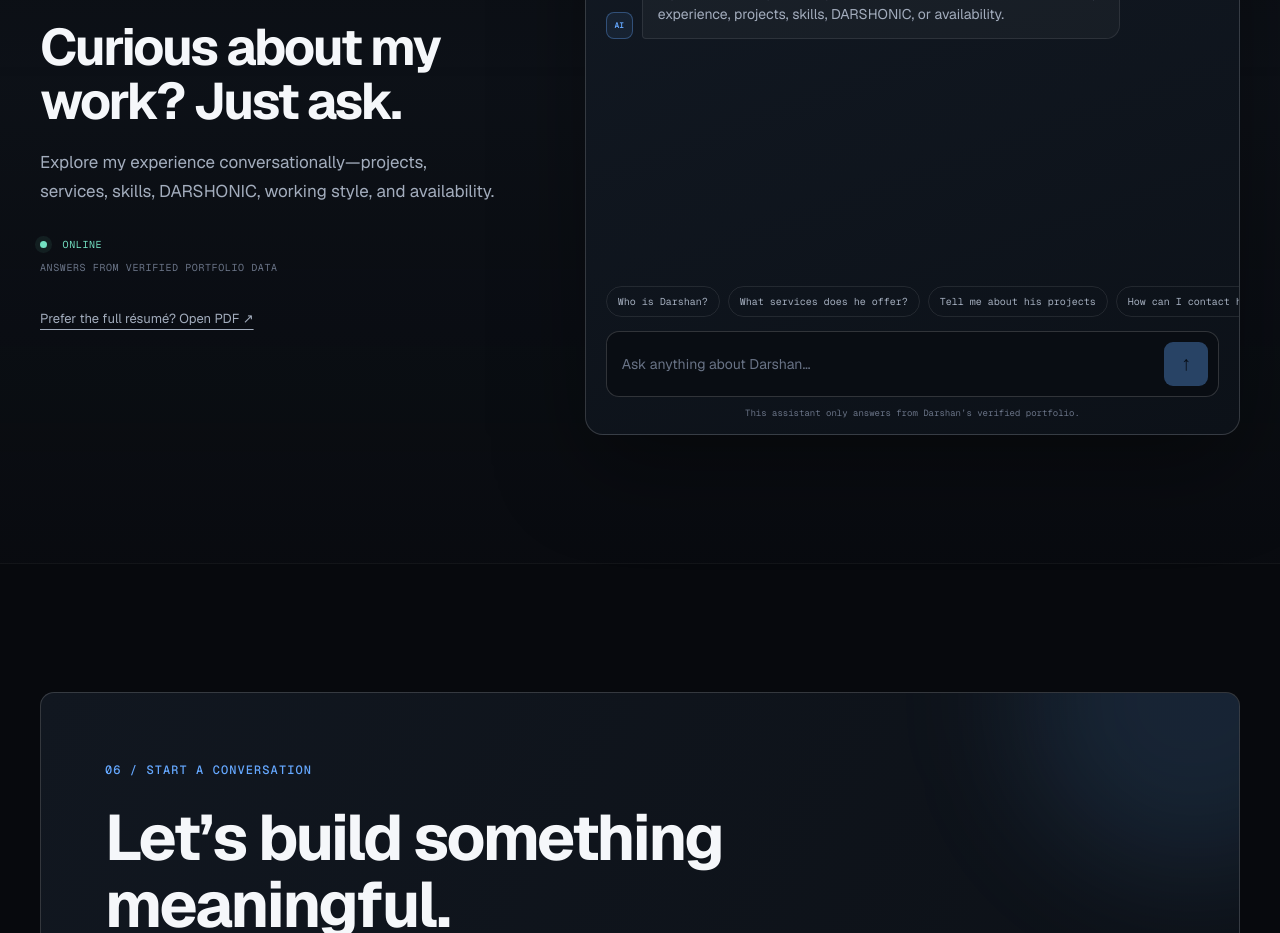
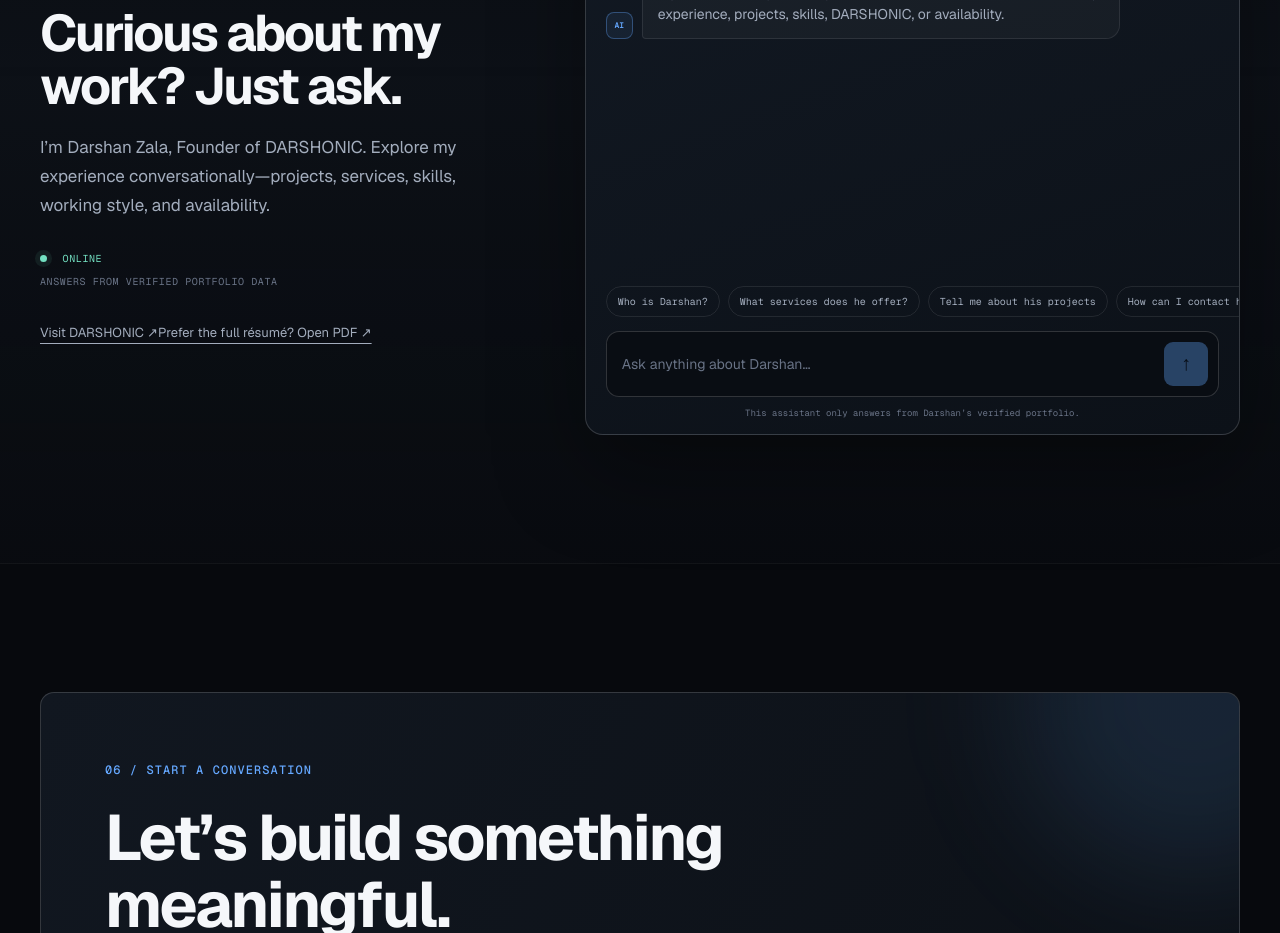
Before and after one commit to AksharBrahm369/Portfolio, a Next.js app: page / in a window 1280 px wide. Shown: the part 4660-5593 px from the top of the page. Built offline with nearby package versions, Linux system fonts and the light colour scheme.

Commit message:
Highlight DARSHONIC founder role

```diff
--- a/src/components/PortfolioAssistant.tsx
+++ b/src/components/PortfolioAssistant.tsx
@@ -197,11 +197,12 @@
       <div className={styles.assistantIntro}>
         <span className={styles.aboutKicker}>Interactive profile / AI assistant</span>
         <h3>Curious about my work? Just ask.</h3>
-        <p>Explore my experience conversationally—projects, services, skills, DARSHONIC, working style, and availability.</p>
+        <p>I’m Darshan Zala, Founder of DARSHONIC. Explore my experience conversationally—projects, services, skills, working style, and availability.</p>
         <div className={styles.assistantMeta}>
           <span><i aria-hidden="true" /> Online</span>
           <span>Answers from verified portfolio data</span>
         </div>
+        <Link className={styles.assistantResume} href="https://darshonic.vercel.app/" target="_blank" rel="noreferrer">Visit DARSHONIC ↗</Link>
         <Link className={styles.assistantResume} href="/darshan-zala-resume.pdf" target="_blank">Prefer the full résumé? Open PDF ↗</Link>
       </div>
 
```
